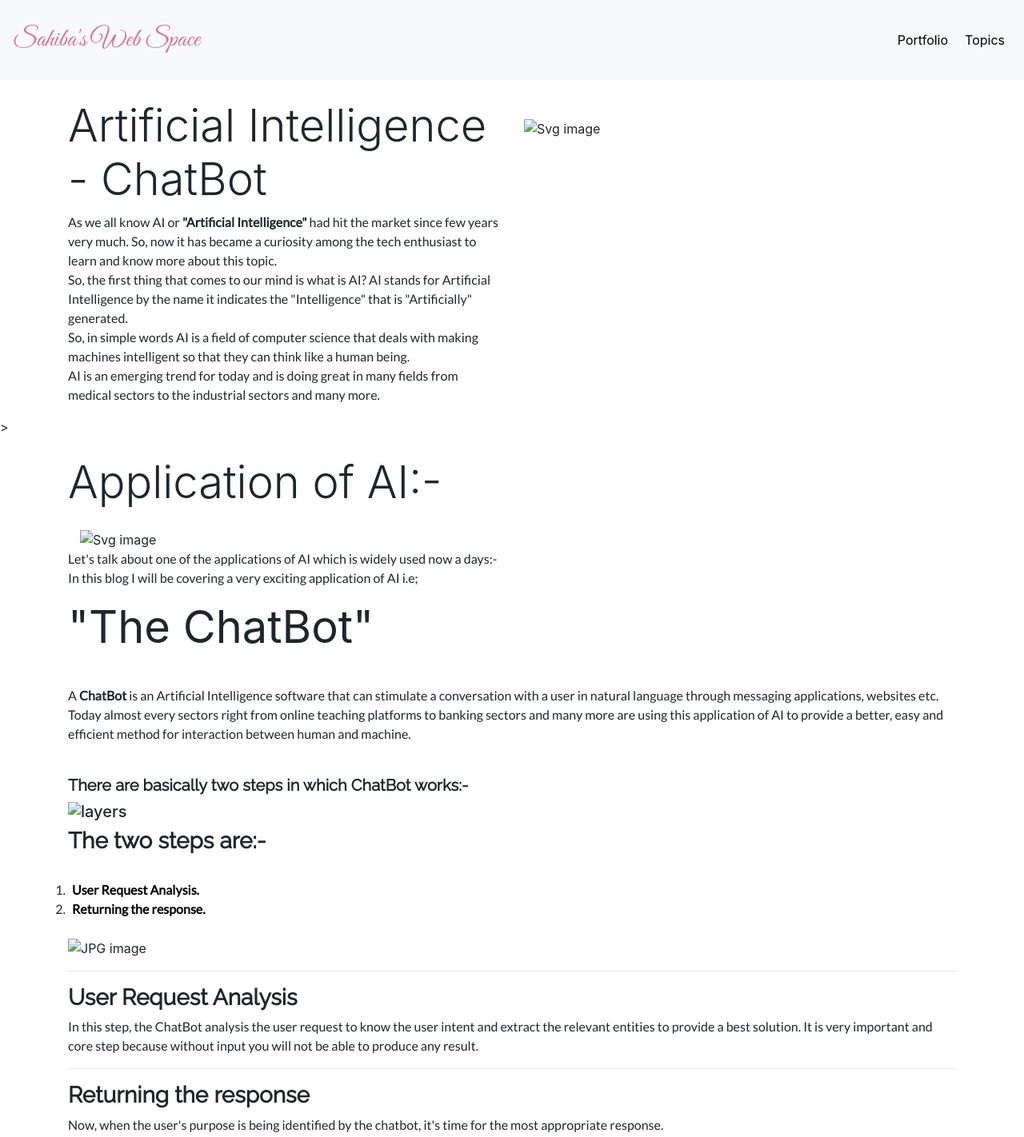
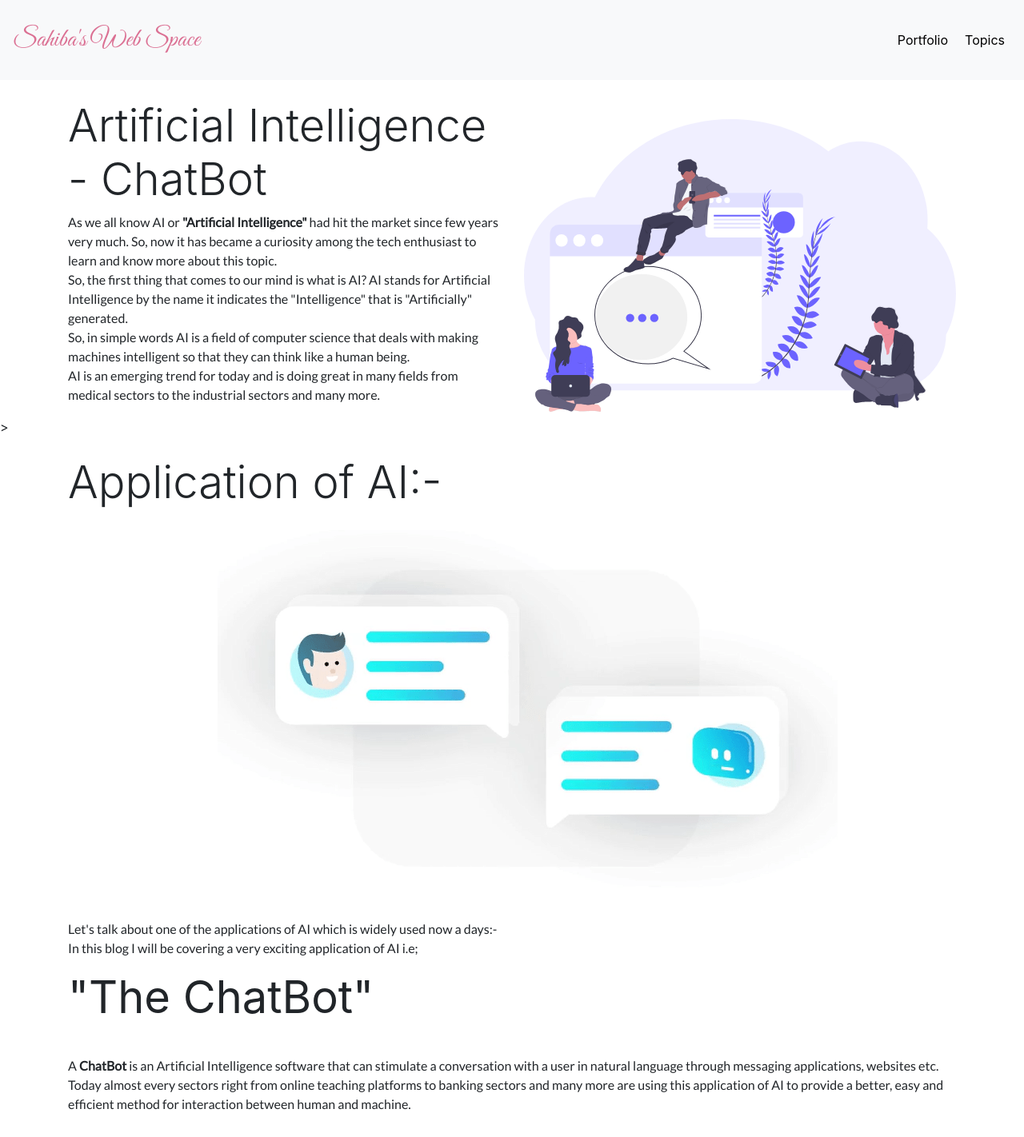
Before and after one commit to sahiba0915/blog-page, a plain HTML site: page blog2.html in a window 1280 px wide. Shown: the top 1422 px of the page at 80% size. Drawn offline with nearby package versions, Linux system fonts and the light colour scheme; files that its build step writes are made by us from their sources.

Commit message:
Update blog2.html

```diff
--- a/blog2.html
+++ b/blog2.html
@@ -9,7 +9,7 @@
     <!-- Bootstrap CSS -->
     <link rel="stylesheet" href="https://stackpath.bootstrapcdn.com/bootstrap/4.3.1/css/bootstrap.min.css"
         integrity="sha384-ggOyR0iXCbMQv3Xipma34MD+dH/1fQ784/j6cY/iJTQUOhcWr7x9JvoRxT2MZw1T" crossorigin="anonymous">
-    <link rel="stylesheet" href="./CSS/style1.css">
+    <link rel="stylesheet" href="style1.css">
     <!--googlefonts-->
     <link href="https://fonts.googleapis.com/css?family=Great+Vibes|Sacramento&display=swap" rel="stylesheet">
     <link href="https://fonts.googleapis.com/css2?family=Source+Sans+Pro&display=swap" rel="stylesheet">
@@ -58,7 +58,7 @@
             </div>
             <div class="col-sm mt-4">
                 <div>
-                    <img class="hosting" src="./IMAGES/chat.svg" alt="Svg image" />
+                    <img class="hosting" src="chat.svg" alt="Svg image" />
                 </div>
             </div>
         </div>
@@ -71,7 +71,7 @@
                 <h1 class="display-4">Application of AI:-</h1>
                 <div class="col-sm mt-4">
                     <div>
-                        <img class="hosting" src="./IMAGES/def.png" alt="Svg image" />
+                        <img class="hosting" src="def.png" alt="Svg image" />
                     </div>
                 </div>
                 <p class="lato">Let's talk about one of the applications of AI which is widely used now a days:-
@@ -94,14 +94,14 @@
         <div class="row">
             <div class="col-sm mt-4">
                 <h5 class="raleway">There are basically two steps in which ChatBot works:-<h5>
-                        <img class="chatbot" src="./IMAGES/process.png" alt="layers"><br>
+                        <img class="chatbot" src="process.png" alt="layers"><br>
                         <h3 class="raleway">The two steps are:-</h3><br>
                         <ol class="lato">
                             <li><a href="#l1"><b>User Request Analysis.</b></a></li>
                             <li><a href="#l2"><b>Returning the response.</b></a></li>
                         </ol>
                         <div>
-                            <img class="hosting" src="./IMAGES/working.jpg" alt="JPG image" />
+                            <img class="hosting" src="working.jpg" alt="JPG image" />
                         </div>
                         <hr>
                         <!--l1-->
```
